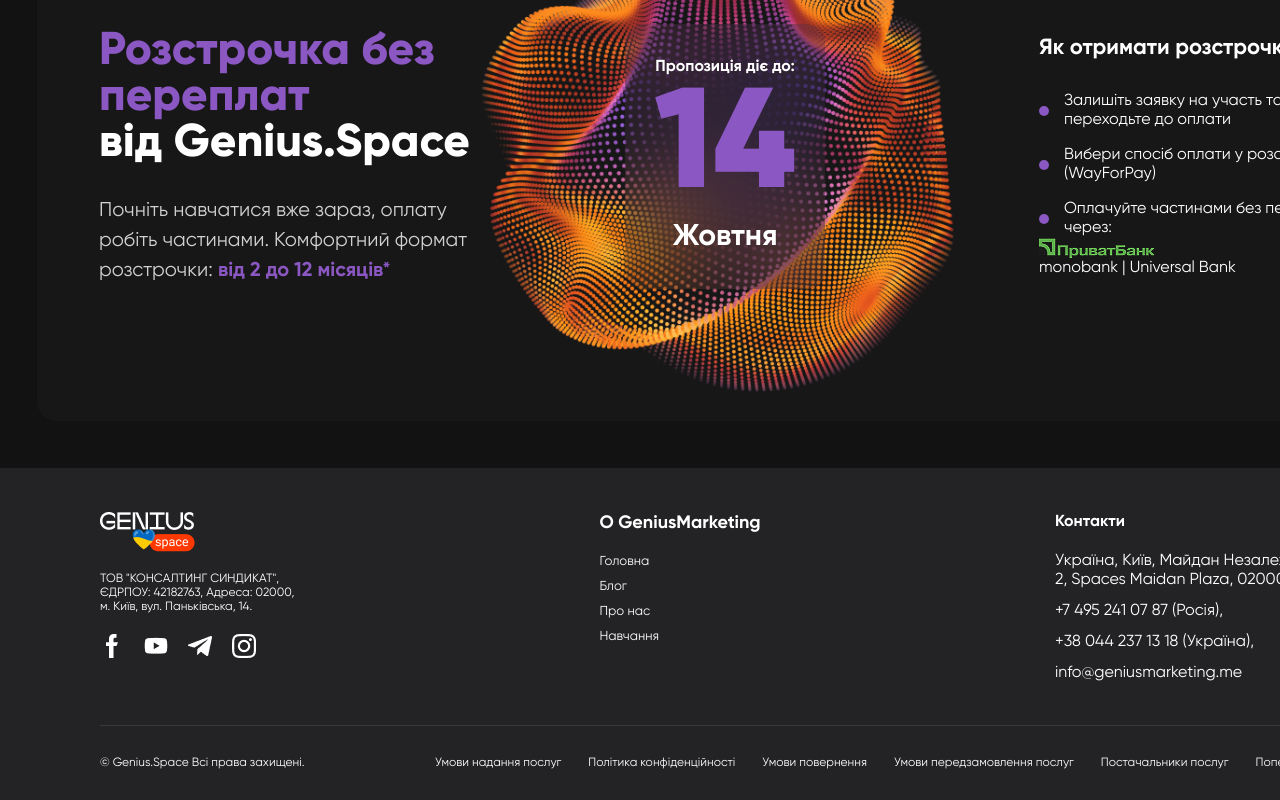
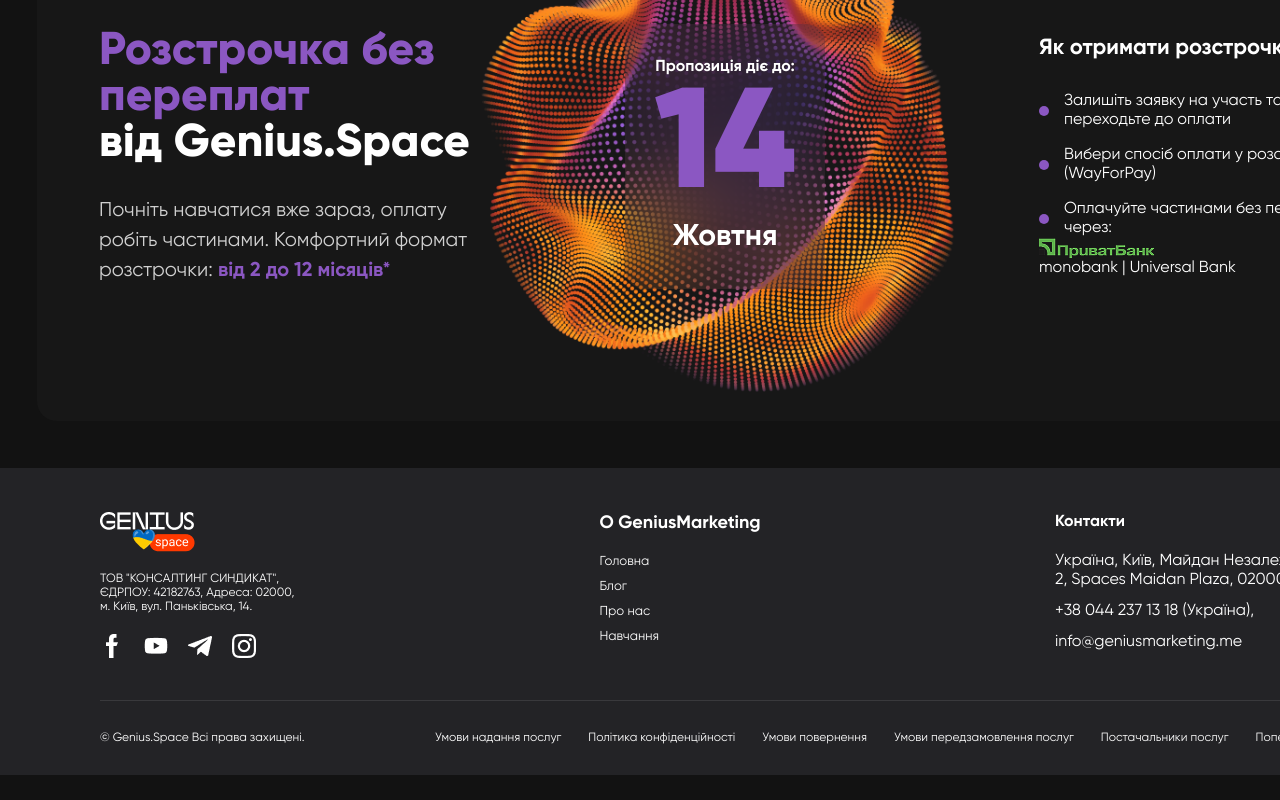
Before and after one commit to phoenixfan86/ai-moneymaker, a React (Vite) app: page / in a window 1280 px wide. Shown: the part 5363-6163 px from the top of the page. After the commit the page ends 6138 px from the top, so only its background shows below. Built offline with nearby package versions, Linux system fonts and the light colour scheme.

Commit message:
Remove contact number from Footer

```diff
--- a/src/components/Footer/Footer.tsx
+++ b/src/components/Footer/Footer.tsx
@@ -66,8 +66,6 @@
               Spaces Maidan Plaza, 02000
             </p>
 
-            <p>+7 495 241 07 87 (Росія),</p>
-
             <p>+38 044 237 13 18 (Україна),</p>
 
             <a href="mailto:info@geniusmarketing.me">info@geniusmarketing.me</a>
```
